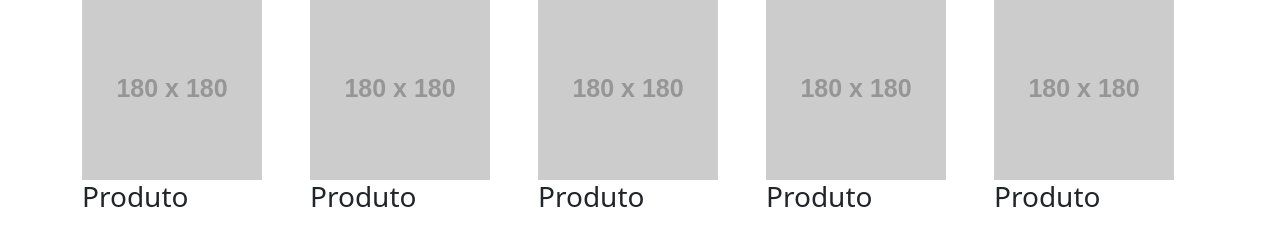
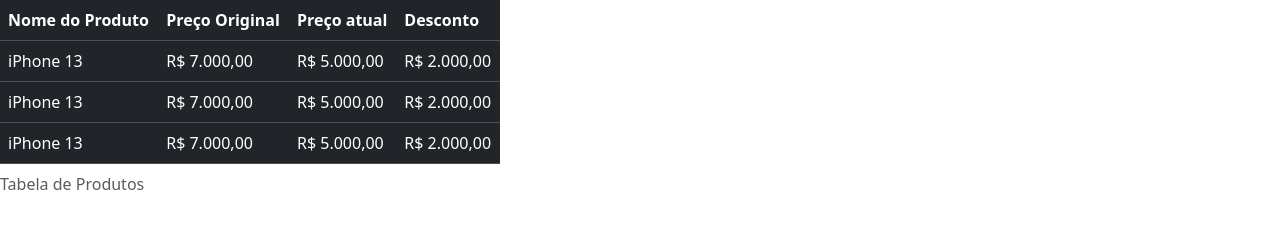
Before and after one commit to cesarsantos96/bootstrap, a plain HTML site: page index.html in a window 1280 px wide. Drawn offline with nearby package versions, Linux system fonts and the light colour scheme; placeholder pictures from the web are drawn by us.

Commit message:
tablelas

```diff
--- a/index.html
+++ b/index.html
@@ -4,32 +4,42 @@
     <meta charset="UTF-8">
     <meta name="viewport" content="width=device-width, initial-scale=1.0">
     <link rel="stylesheet" href="https://cdn.jsdelivr.net/npm/bootstrap@5.3.2/dist/css/bootstrap.min.css"><!-- bootstrap -->
+    <style>
+        table{
+            max-width: 500px;
+        }
+    </style>
     <title>Document</title>
 </head>
 <body>
-    <div class="container">
-        <div class="row">
-            <div class="col">
-                <img src="https://placeholder.com/180x180" alt="">
-                <h3>Produto</h3>
-            </div>
-            <div class="col">
-                <img src="https://placeholder.com/180x180" alt="">
-                <h3>Produto</h3>
-            </div>
-            <div class="col">
-                <img src="https://placeholder.com/180x180" alt="">
-                <h3>Produto</h3>
-            </div>
-            <div class="col">
-                <img src="https://placeholder.com/180x180" alt="">
-                <h3>Produto</h3>
-            </div>
-            <div class="col">
-                <img src="https://placeholder.com/180x180" alt="">
-                <h3>Produto</h3>
-            </div>
-        </div>
-    </div>
+    <table class="table table-dark">
+        <caption>Tabela de Produtos</caption>
+        <thead>
+            <th>Nome do Produto</th>
+            <th>Preço Original</th>
+            <th>Preço atual</th>
+            <th>Desconto</th>
+        </thead>
+        <tbody>
+            <tr>
+                <td>iPhone 13</td>
+                <td>R$ 7.000,00</td>
+                <td>R$ 5.000,00</td>
+                <td>R$ 2.000,00</td>
+            </tr>
+            <tr>
+                <td>iPhone 13</td>
+                <td>R$ 7.000,00</td>
+                <td>R$ 5.000,00</td>
+                <td>R$ 2.000,00</td>
+            </tr>
+            <tr>
+                <td>iPhone 13</td>
+                <td>R$ 7.000,00</td>
+                <td>R$ 5.000,00</td>
+                <td>R$ 2.000,00</td>
+            </tr>
+        </tbody>
+    </table>
 </body>
 </html>
```
